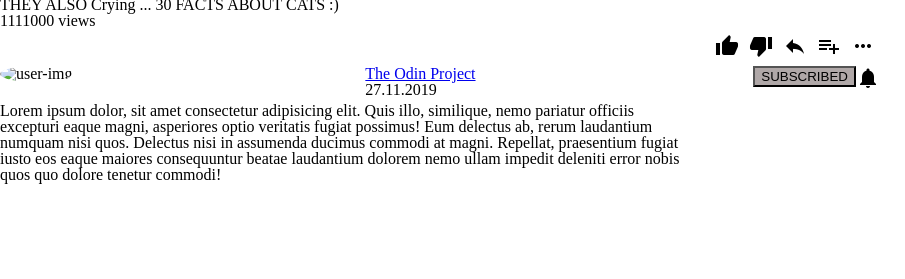
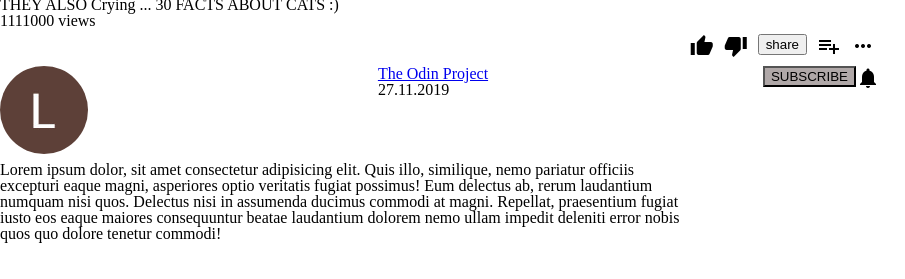
Before and after one commit to Laguna1/Test-Yiutube-with-live-vers, a plain HTML site: page index.html in a window 1280 px wide. Shown: the part 521-800 px from the top of the page, 0-905 px from the left. Drawn offline with Linux system fonts and the light colour scheme; grey boxes are pictures that could not be loaded.

Commit message:
modify buttons

```diff
--- a/index.html
+++ b/index.html
@@ -77,7 +77,7 @@
                         <div class="btn">
                             <i class="material-icons">thumb_down</i></div>
                         <div class="btn">
-                            <i class="material-icons">reply</i></div>
+                            <button class="submit">share</button></div>
                         <div class="btn">
                             <i class="material-icons">playlist_add</i></div>
                         <div class="btn">
@@ -89,7 +89,7 @@
             <div class="description">
                 <div class="header-description">
                     <div class="logo-user">
-                        <img class="user-logo" src="img/unnamed.jpg" alt="user-img">
+                        <img class="user-logo" src="img/Lphoto.jpg" alt="img">
                     </div>
                     <div class="published">
                         <div>
@@ -104,7 +104,7 @@
                     <div class="last">
                         <div>
                             <button type="submit" class="subscribed">
-                                SUBSCRIBED
+                                SUBSCRIBE
                             </button>
                         </div>
                         <div class="bell material-icons">
```
Also changed, not shown: img/Lphoto.jpg (added).
